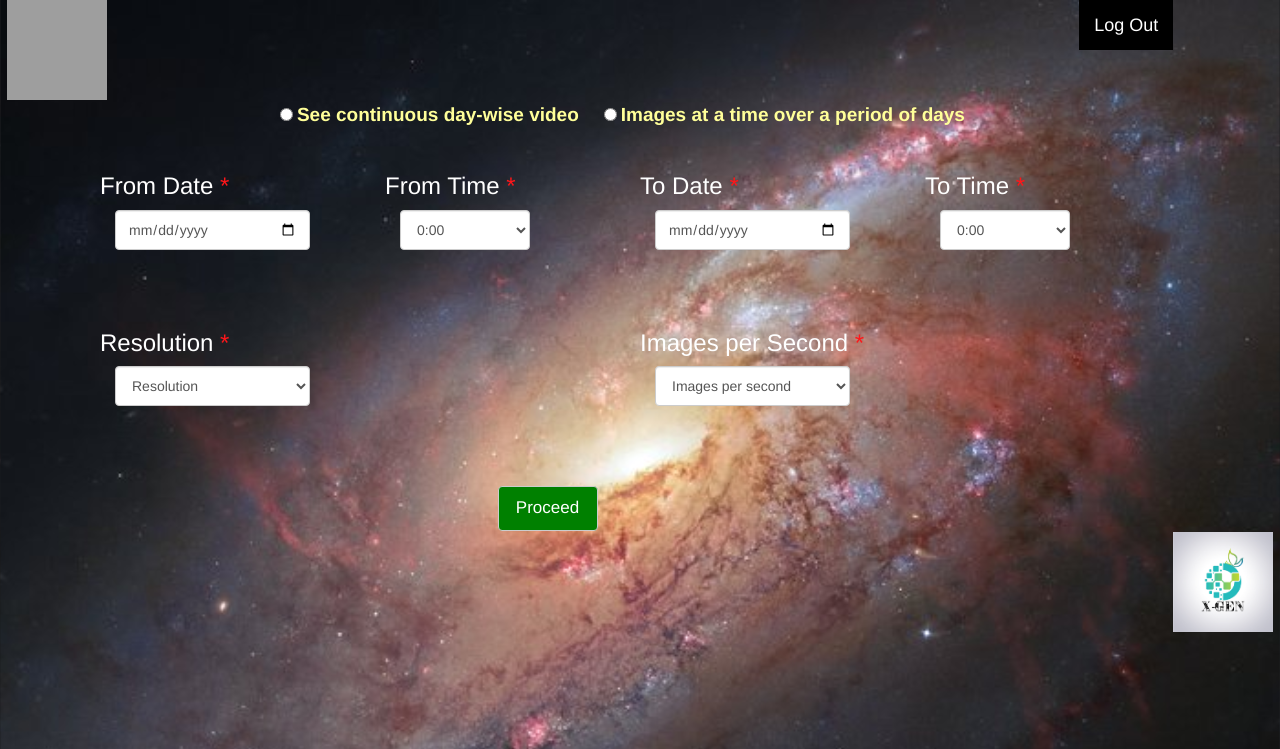
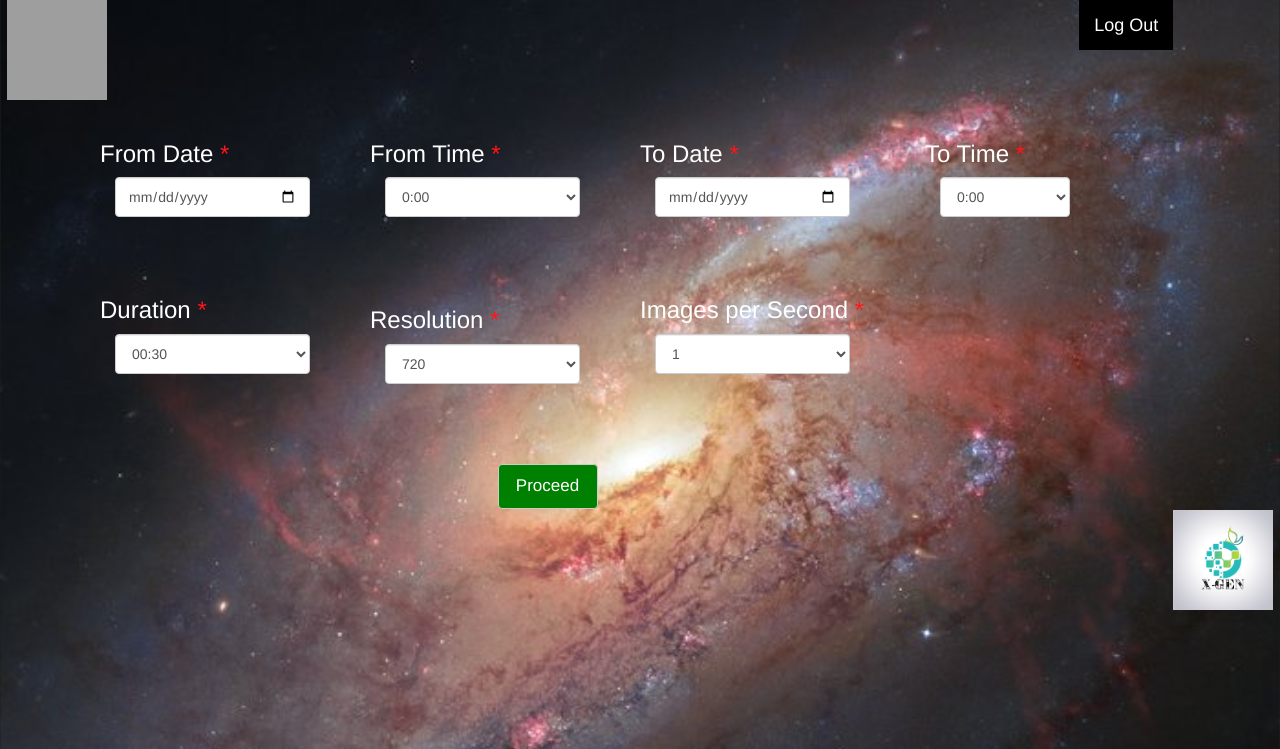
Before and after one commit to Dashree/sih2018, a Django app: page /GrazerFeed/Options in a window 1280 px wide. Shown: the top 749 px of the page. Run offline with Django 3.2, Linux system fonts and the light colour scheme; some libraries are stand-ins or nearby versions; grey boxes are pictures that could not be loaded.

Commit message:
added changes to views and html page for interval logic

```diff
--- a/source/server/webapp/GrazerISR4/GrazerFeed/templates/GrazerFeed/OptionsPage.html
+++ b/source/server/webapp/GrazerISR4/GrazerFeed/templates/GrazerFeed/OptionsPage.html
@@ -23,11 +23,6 @@
         <form action="Options" method="post">
             {% csrf_token %}
             <div class="col-sm-2"></div>
-            <input type="radio" name="Input" id="daywise" onclick="hide();" required>
-            <label for="daywise" style="color: #ffff99; font-size: 19px;"> See continuous day-wise video &nbsp; &nbsp;</label>
-            <input type="radio" name="Input" id="timewise" onclick="hide();">
-            <label for="timewise" style="color: #ffff99; font-size: 19px;"> Images at a time over a period of days</label>
-            <br>
             <br>
             <div class="col-sm-3">
                 <div class="row">
@@ -42,30 +37,45 @@
                 <br>
                 <br>
                 <div class="row">
+                    <h3 style="color: #ffffff;">Duration
+                        <span style="color: #ff161a;">*</span>
+                    </h3>
+                    <div class="col-sm-10">
+                        <select name="{{ form.duration.name }}" class="form-control" id="Resolution" style="height: 40px;" required>
+                            <option value="00:30" selected>00:30</option>
+                            <option value="03:00">03:00</option>
+                            <option value="06:00">06:00</option>
+                            <option value="12:00">12:00</option>
+                            <option value="24:00">24:00</option>
+                        </select>
+                    </div>
+                </div>
+            </div>
+            <div class="col-sm-3">
+                <div class="row">
+                    <h3 style="color: #ffffff;">From Time
+                        <span style="color: #ff161a;">*</span>
+                    </h3>
+                    <div class="col-sm-10">
+                        <p id="FromTime">
+                        </p>
+                    </div>
+                </div>
+                <br>
+                <br>
+                <br>
+                <div class="row">
                     <h3 style="color: #ffffff;">Resolution
                         <span style="color: #ff161a">*</span>
                     </h3>
                     <div class="col-sm-10">
                         <select name="{{ form.res.name }}" class="form-control" id="Resolution" style="height: 40px;" required>
-                            <option value="" style="color: #161615;" selected>Resolution</option>
                             <option value="360">360</option>
-                            <option value="720">720</option>
+                            <option value="720" selected>720</option>
                             <option value="1080">1080</option>
                             <option value="1440">1440</option>
                         </select>
                     </div>
-                </div>
-            </div>
-            <div class="col-sm-3">
-                <h3 id="showh3" style="color: #ffffff;">From Time
-                    <span style="color: #ff161a">*</span>
-                </h3>
-                <h3 id="hideh3" style="color: #ffffff; display: none;">At Time
-                    <span style="color: #ff161a">*</span>
-                </h3>
-                <div class="col-sm-8">
-                    <p id="FromTime">
-                    </p>
                 </div>
             </div>
             <div class="col-sm-3">
@@ -86,10 +96,9 @@
                     </h3>
                     <div class="col-sm-10">
                         <select name="{{ form.fps.name }}" class="form-control" style="height: 40px;" required>
-                            <option value="" style="color: #161615;" selected>Images per second</option>
                             <option value="2.5">0.25</option>
                             <option value="0.5">0.5</option>
-                            <option value="1">1</option>
+                            <option value="1" selected>1</option>
                             <option value="2">2</option>
                         </select>
                     </div>
@@ -113,7 +122,7 @@
                     <input class="btn btn-default" style="height: 45px;
                 width: 100px; font-size: 17px;
                 background-color: #008000;
-                color: #ffffff;" type="submit" value="Proceed" onsubmit="hide()">
+                color: #ffffff;" type="submit" value="Proceed">
                 </div>
             </div>
         </form>
@@ -124,19 +133,7 @@
     </div>
 
     <script>
-        function hide() {
-            var in_1 = document.getElementById("daywise");
-            if (in_1.checked == false) {
-                document.getElementById("showh3").style.display = 'none';
-                document.getElementById("hideh3").style.display = 'block';
-                document.getElementById("showdiv").style.display = 'none';
-            }
-            else {
-                document.getElementById("showh3").style.display = 'block';
-                document.getElementById("hideh3").style.display = 'none';
-                document.getElementById("showdiv").style.display = 'block';
-            }
-        }
+
         function setTime(NAME) {
             var select = '<select name="' + NAME + '" class="form-control" style="height:40px;" required>';
             for (var hour = 00; hour < 24; hour++) {
--- a/source/server/webapp/GrazerISR4/GrazerFeed/views.py
+++ b/source/server/webapp/GrazerISR4/GrazerFeed/views.py
@@ -1,21 +1,54 @@
-import os
-
-from django.shortcuts import render,redirect
+from django.shortcuts import render
 from django.http import HttpResponse
+from django.shortcuts import redirect
+#from django.contrib import messages
+from .forms import OptionsPage, LoginPage
 from django.contrib.auth import authenticate, login
 from django.conf import settings
-
-#from django.contrib import messages
-from .forms import OptionsPage, LoginPage
 from .calculate import calculate
 from .management.commands.videoProcessing import VideoProcessing, Demuxer
-from .models import VideoUpload
+from .models import VideoUpload, ImageUpload
+import os
+from datetime import datetime
+
+def sendvideo(from_date, to_date, from_time, to_time, Fps, Res):
+    pathlist = []
+    pathlist = VideoUpload.objects.filter(uploadDate__range=[from_date, to_date], resfield = Res, fpsfield = Fps)
+    pathlist = [os.path.join(media_path, str(path.uploadDate),'videos' ,path.uploadPath) for path in pathlist]
+    print(pathlist)
+    #pathlist.append(pathlist.uploadpath)
+    sec = calculate(day.days, from_time.hour, from_time.minute, to_time.hour, to_time.minute, Fps)
+    outvideo = Demuxer(pathlist, Res, Fps)
+    videopath = outvideo.multipleDemuxInput()
+    videopath = videopath.replace(media_path, '/media')
+
+def sendimage(from_date, to_date, from_time, to_time, dur, Fps, Res):
+    start_time  = datetime.combine(from_date, from_time)
+    end_time = datetime.combine(to_date, to_time)
+    dur = datetime.timedelta(hour=dur.hour, min=dur.min)
+
+    def calc_intermediate_time(start_time, end_time, dur):
+        st = start_time
+        while st < end_time:
+            yield st,st+dur
+            st = st + dur
+
+    imagelist = []
+    for t_start, t_end in calc_intermediate_time(start_time, end_time, dur):
+        imagelist.append(ImageUpload.objects.filter(imgDate__in=[t_start.date(), t_end.date()],
+                    imgTime__in =[t_start.time(), t_end.time()]))
+
+    pathimage = [os.path.join(media_path, str(path.uploadDate),'images' ,pathimage.upload) for path in imagelist]
+    outimage = ConcatImg(pathimage, Res, Fps)
+    videopath = outimage.multipleDemuxInput()
+    videopath = videopath.replace(media_path, '/media')
 
 def index(request):
     return HttpResponse("Hello, world. You're at the GrazerFeed index.")
 
 def option(request):
     if request.method == 'POST':
+
         form = OptionsPage(request.POST)
         if form.is_valid():
             from_time = form.cleaned_data['fromtime']
@@ -24,16 +57,14 @@ def option(request):
             to_date = form.cleaned_data['todate']
             Res = form.cleaned_data['res']
             Fps = form.cleaned_data['fps']
+            dur = form.cleaned_data['duration']
             day = to_date - from_date
-            pathlist = VideoUpload.objects.filter(uploadDate__range=[from_date, to_date], resfield = Res, fpsfield = Fps)
             media_path = os.path.join(settings.BASE_DIR, 'media')
-            pathlist = [os.path.join(media_path, str(path.uploadDate),'videos' ,path.uploadPath) for path in pathlist]
-            #pathlist.append(pathlist.uploadpath)
-            sec = calculate(day.days, from_time.hour, from_time.minute, to_time.hour, to_time.minute, int(Fps))
-            #videopath = settings.MEDIA_URL + str(from_date) + '/videos/video_' + str(Res) + '_' + str(Fps) + '.webm'
-            outvideo = Demuxer(pathlist, Res, Fps)
-            videopath = outvideo.multipleDemuxInput()
-            videopath = videopath.replace(media_path, '/media')
+            if (dur.minute == 30):
+                sendvideo(from_date, to_date, from_time, to_time, Fps, Res)
+            else:
+                sendimage(from_date, to_date, from_time, to_time, dur, Fps, Res)
+
             return render(request, 'GrazerFeed/VideoPage.html', context={'videopath' : videopath , 'start' : sec[0], 'end' : sec[1]})
         else:
             print('form is not valid')
@@ -43,13 +74,21 @@ def option(request):
 
 def loginuser(request):
     if request.method == 'POST':
+        print('In get')
         form = LoginPage(request.POST)
         if form.is_valid():
+            print('In is_valid()')
             username = form.cleaned_data['Username']
+            print('Username = ', username)
             password = form.cleaned_data['Password']
+            print('Password = ', password)
             user = authenticate(username=username, password=password)
-            if user is not None and user.is_active:
-                login(request, user)
-                return redirect('GrazerFeed.OptionsPage')
+            print('Authenticated')
+            if user is not None:
+                print('not none')
+                if user.is_active:
+                    print('active')
+                    login(request, user)
+                    return render(request, 'GrazerFeed/OptionsPage.html', { 'form': OptionsPage()})
     else:
         return render(request, 'GrazerFeed/LoginPage.html', { 'form': LoginPage()})
```
